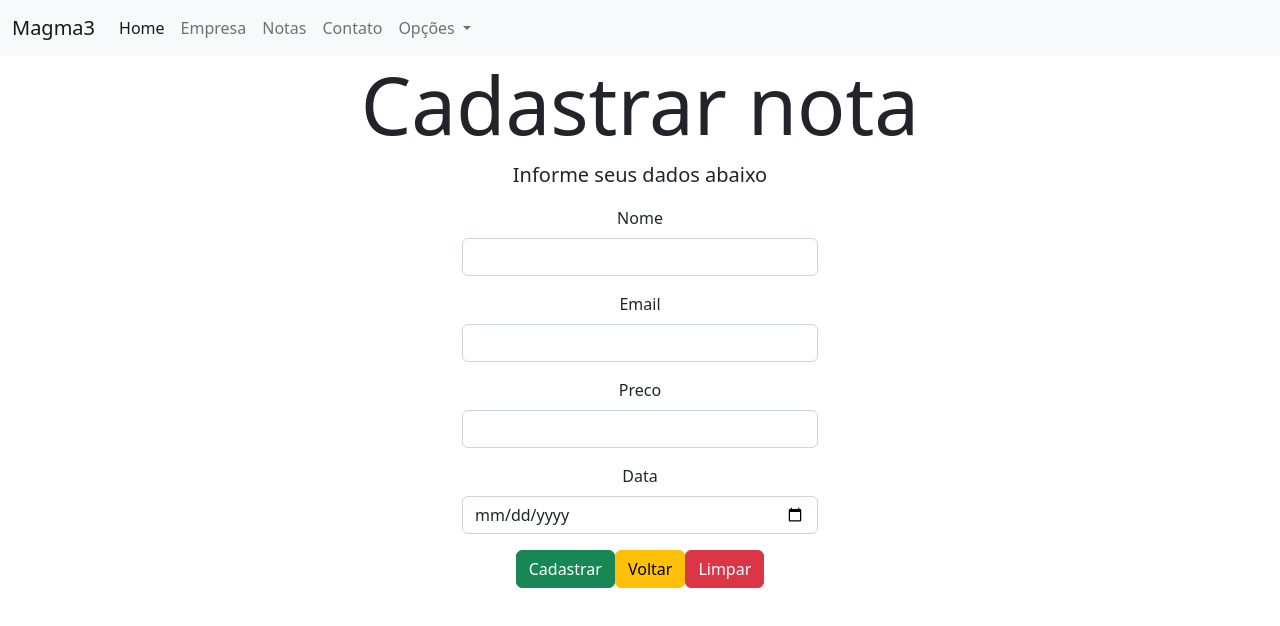
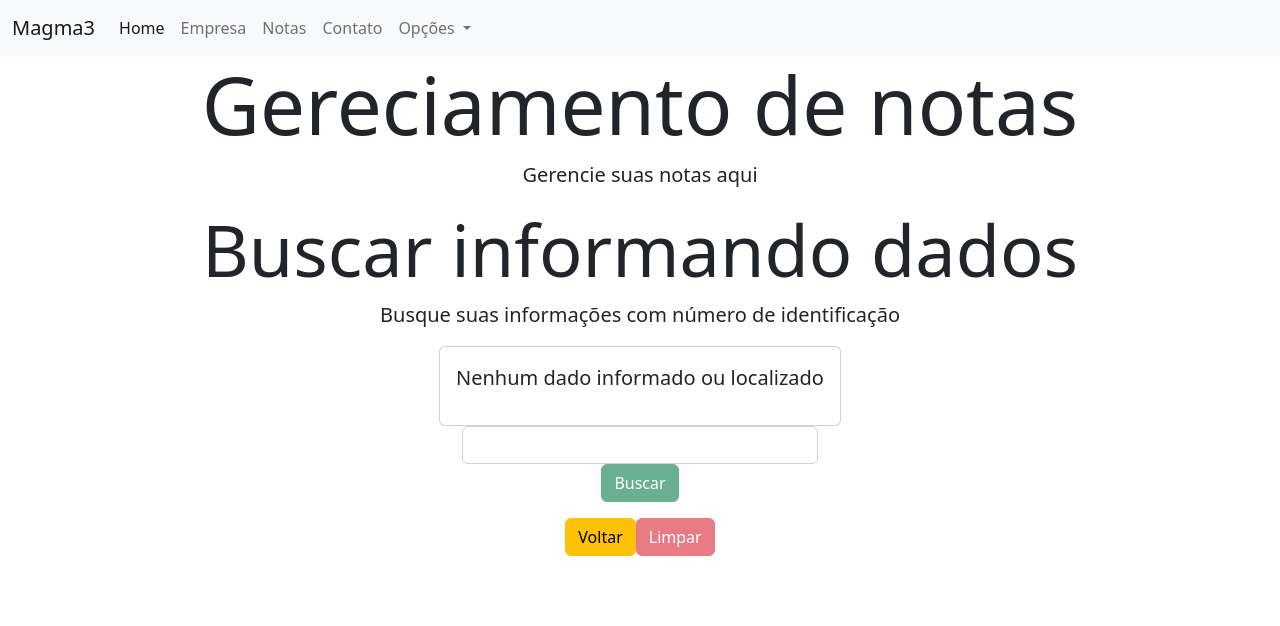
Before and after one commit to Daniel-Fonseca-da-Silva/magma3, an Angular app: page /notas in a window 1280 px wide. Shown: the top 626 px of the page. Built offline with nearby package versions, Linux system fonts and the light colour scheme.

Commit message:
feat: Implementado nota fiscal componente

```diff
--- a/src/app/nota-fiscal/service/nota-fiscal.service.ts
+++ b/src/app/nota-fiscal/service/nota-fiscal.service.ts
@@ -12,8 +12,8 @@ export class NotaFiscalService {
   // API endpoint/
   apiURL = 'http://localhost:3000/notas';
 
-  loadNota(uuid: string) {
-    return this._httpClient.get(this.apiURL + '/' + uuid);
+  loadNota(id: string): any {
+    return this._httpClient.get(this.apiURL + '/' + id);
   }
 
   loadNotas() {
@@ -24,11 +24,11 @@ export class NotaFiscalService {
     return this._httpClient.post(this.apiURL, nota).subscribe();
   }
 
-  updateNota(uuid: string, nota: NotaFiscal): Observable<NotaFiscal> {
-    return this._httpClient.patch<NotaFiscal>(this.apiURL + uuid, nota);
+  updateNota(id: number, nota: NotaFiscal): Observable<NotaFiscal> {
+    return this._httpClient.patch<NotaFiscal>(this.apiURL + id, nota);
   }
 
-  deleteNota(uuid: string): Observable<any> {
-    return this._httpClient.delete(this.apiURL + uuid);
+  deleteNota(id: number): Observable<any> {
+    return this._httpClient.delete(this.apiURL + id);
   }
 }
--- a/src/app/nota-fiscal/view-model/nota-fiscal.component.ts
+++ b/src/app/nota-fiscal/view-model/nota-fiscal.component.ts
@@ -15,55 +15,88 @@ export class NotaFiscalComponent implements OnInit {
     private readonly fb: FormBuilder,
     private readonly router: Router
   ) {}
-  notasForm!: FormGroup;
+  NotasToUpdate$!: NotaFiscal;
   notas$!: NotaFiscal;
+  showPanelEdit: boolean = false;
+  displayStyle = 'none';
+  searchForm!: FormGroup;
+  notasFormList!: FormGroup;
 
   ngOnInit(): void {
-    this.notasForm = this.initForm();
+    this.searchForm = this.initForm();
   }
 
   changeRouter(rota: string) {
     this.router.navigateByUrl(rota);
   }
 
-  clearText() {
-    this.notasForm.reset();
+  clearText(): void {
+    this.searchForm.reset();
+    this.displayStyle = 'none';
+    this.showPanelEdit = false;
   }
 
   initForm(): FormGroup {
     return this.fb.group({
-      nome: ['', [Validators.required]],
-      email: ['', [Validators.required]],
-      preco: ['', [Validators.required]],
-      data: ['', [Validators.required]],
+      nome: ['', [Validators.required, Validators.minLength(5)]],
     });
   }
 
-  submitForm() {
-    this.notas$ = {
-      nome: this.notasForm.value.nome,
-      email: this.notasForm.value.email,
-      preco: this.notasForm.value.preco,
-      data: this.notasForm.value.data,
-    };
-
-    this.notaService.createNota(this.notas$);
-    // this.router.navigate(['/?']);
+  initFormNotas(): FormGroup {
+    return this.fb.group({
+      name: [this.notas$.nome, [Validators.required, Validators.minLength(5)]],
+      email: [this.notas$.email, [Validators.required]],
+      preco: [this.notas$.preco, [Validators.required]],
+      data: [this.notas$.data, [Validators.required]],
+    });
   }
 
-  carregarNota(uuid: string) {
-    this.notaService.loadNota(uuid).subscribe();
+  onDelete(): void {
+    this.notaService.deleteNota(this.notas$.id!).subscribe();
+    this.displayStyle = 'none';
+  }
+
+  onSubmit(): NotaFiscal {
+    this.notas$ = this.notaService
+      .loadNota(this.searchForm.value.nome)
+      .subscribe((dado: NotaFiscal) => (this.notas$ = dado));
+    this.showPanelEdit = false;
+    return this.notas$;
+  }
+
+  onSubmitUpdate(): void {
+    this.NotasToUpdate$ = {
+      nome: this.notasFormList.value.nome,
+      email: this.notasFormList.value.email,
+      preco: this.notasFormList.value.preco,
+      data: this.notasFormList.value.data,
+    };
+    this.notaService
+      .updateNota(this.notas$.id!, this.NotasToUpdate$)
+      .subscribe();
+    this.showPanelEdit = false;
+  }
+
+  clearTextUpdate(): void {
+    this.notasFormList.reset();
+  }
+
+  openPopup(): void {
+    this.displayStyle = 'block';
+  }
+  closePopup(): void {
+    this.displayStyle = 'none';
   }
 
   carregarNotas() {
     this.notaService.loadNotas().subscribe();
   }
 
-  atualizarNota(uuid: string, nota: NotaFiscal) {
+  atualizarNota(uuid: number, nota: NotaFiscal) {
     this.notaService.updateNota(uuid, nota).subscribe();
   }
 
-  DeletarNota(uuid: string, nota: NotaFiscal) {
+  DeletarNota(uuid: number, nota: NotaFiscal) {
     this.notaService.deleteNota(uuid).subscribe();
   }
 }
--- a/src/app/nota-fiscal/view/nota-fiscal.html
+++ b/src/app/nota-fiscal/view/nota-fiscal.html
@@ -1,74 +1,106 @@
 <app-header></app-header>
 <div class="container-fluid text-center colored-container">
   <div class="box-one">
-    <h1 class="display-1 text-title-h1">Cadastrar nota</h1>
-    <p class="lead p-passenger-1 text-paragraph-p1">
-      Informe seus dados abaixo
-    </p>
+    <h1 class="display-1 title-passenger">Gereciamento de notas</h1>
+    <p class="lead p-passenger-1">Gerencie suas notas aqui</p>
+  </div>
+  <form>
+    <div class="box-two">
+      <h2 class="display-2 title-passenger-2">Buscar informando dados</h2>
+      <p class="lead p-passenger-2">Busque suas informações com número de identificação</p>
+    </div>
+
+    <div class="row">
+      <div class="col"></div>
+      <div class="col">
+        <div class="card card-one" *ngIf="!notas$">
+          <div class="card-body element-card">
+            <p class="lead p-two">Nenhum dado informado ou localizado</p>
+          </div>
+        </div>
+      </div>
+      <div class="col"></div>
     </div>
 
     <div class="container text-center">
       <div class="row">
         <div class="col"></div>
         <div class="col">
-        <form method="post" (ngSubmit)="submitForm()" [formGroup]="notasForm">
-          <div class="mb-3">
-            <label for="" class="form-label">Nome</label>
-            <input
-              type="text"
-              class="form-control"
-              id="nome"
-              formControlName="nome"
-            />
+          <form method="get" (ngSubmit)="onSubmit()" [formGroup]="searchForm">
+            <div *ngIf="searchForm.get('nome')?.touched && searchForm.get('nome')?.errors?.['required']"
+              class="alert alert-danger" role="alert">
+              Atenção este campo é requerido!
             </div>
-          <div class="mb-3">
-            <label for="" class="form-label">Email</label>
-            <input
-              type="email"
-              class="form-control"
-              formControlName="email"
-              id="email"
-              placeholder=""
-            />
+            <div *ngIf="searchForm.get('nome')?.touched && searchForm.get('nome')?.errors?.['minlength']"
+              class="alert alert-danger" role="alert">
+              Atenção tamanho deve ter no mínimo {{ searchForm.get('nome')?.errors?.['minlength']?.requiredLength }}
+              caracteres!
             </div>
-          <div class="mb-3">
-            <label for="" class="form-label">Preco</label>
-            <input
-              type="number"
-              class="form-control"
-              formControlName="preco"
-              id="preco"
-              placeholder=""
-            />
+            <input type="text" class="form-control" id="nome" name="nome" required formControlName="nome" placeholder="">
+            <div class="col-auto">
+              <button type="submit" class="btn btn-success mb-3 btn-search"
+                [disabled]="searchForm.invalid">Buscar</button>
+              <!-- <button type="button" class="btn btn-primary mb-3 btn-update" (click)="changeRouter('/cliente-form');"
+                [disabled]="!searchForm.invalid">Novo</button>
+              <button type="button" (click)="callFormUpdate()" class="btn btn-warning mb-3 btn-update"
+                [disabled]="!clients$">Atualiza</button>
+              <button type="button" class="btn btn-danger mb-3 btn-delete" (click)="openPopup()"
+                [disabled]="!clients$">Deletar
+              </button> -->
+              <div class="modal" tabindex="-1" role="dialog" [ngStyle]="{'display':displayStyle}">
+                <div class="modal-dialog" role="document">
+                  <div class="modal-content">
+                    <div class="modal-header">
+                      <h4 class="modal-title">Confirmação</h4>
                     </div>
-          <div class="mb-3">
-            <label for="" class="form-label">Data</label>
-            <input
-              type="date"
-              class="form-control"
-              formControlName="data"
-              id="data"
-              placeholder=""
-            />
+                    <div class="modal-body">
+                      <p>Realmente deseja realizar a ação?</p>
                     </div>
-          <div class="col auto">
-            <button type="submit" class="btn btn-success btn-register">
-              Cadastrar
+                    <div class="modal-footer">
+                      <button type="button" class="btn btn-danger" (click)="closePopup()">
+                        Não
                       </button>
-            <button
-              type="button"
-              class="btn btn-warning btn-back"
-              (click)="changeRouter('/');"
-            >
-              Voltar
+                      <button type="button" class="btn btn-success" (click)="onDelete()">
+                        Sim
                       </button>
-            <button type="button" class="btn btn-danger" (click)="clearText();">
-              Limpar
-            </button>
+                    </div>
+                  </div>
+                </div>
+              </div>
+            </div>
+            <div class="col-auto">
+              <button type="button" (click)="changeRouter('')" class="btn btn-warning mb-3 btn-delete-two">Voltar</button>
+              <button type="button" (click)="clearText()" class="btn btn-danger mb-3"
+                [disabled]="searchForm.invalid">Limpar</button>
             </div>
           </form>
         </div>
         <div class="col"></div>
       </div>
     </div>
+  </form>
+  <div class="card" *ngIf="notas$">
+    <div class="card-body element-card">
+      <table class="table">
+        <thead>
+          <tr>
+            <th scope="col">Nome</th>
+            <th scope="col">Email</th>
+            <th scope="col">Preço</th>
+            <th scope="col">Data</th>
+          </tr>
+        </thead>
+        <tbody>
+          <tr>
+            <td>{{ notas$.nome }}</td>
+            <td>{{ notas$.email }}</td>
+            <td>{{ notas$.preco }}</td>
+            <td>{{ notas$.data }}</td>
+          </tr>
+        </tbody>
+      </table>
     </div>
+  </div>
+</div>
+
+<!-- <app-footer></app-footer> -->
```
Also changed, not shown: src/app/nota-fiscal-form/model/nota-fiscal.ts (added, +7 -0 lines). Lines whose indentation alone changed are shown as unchanged.
